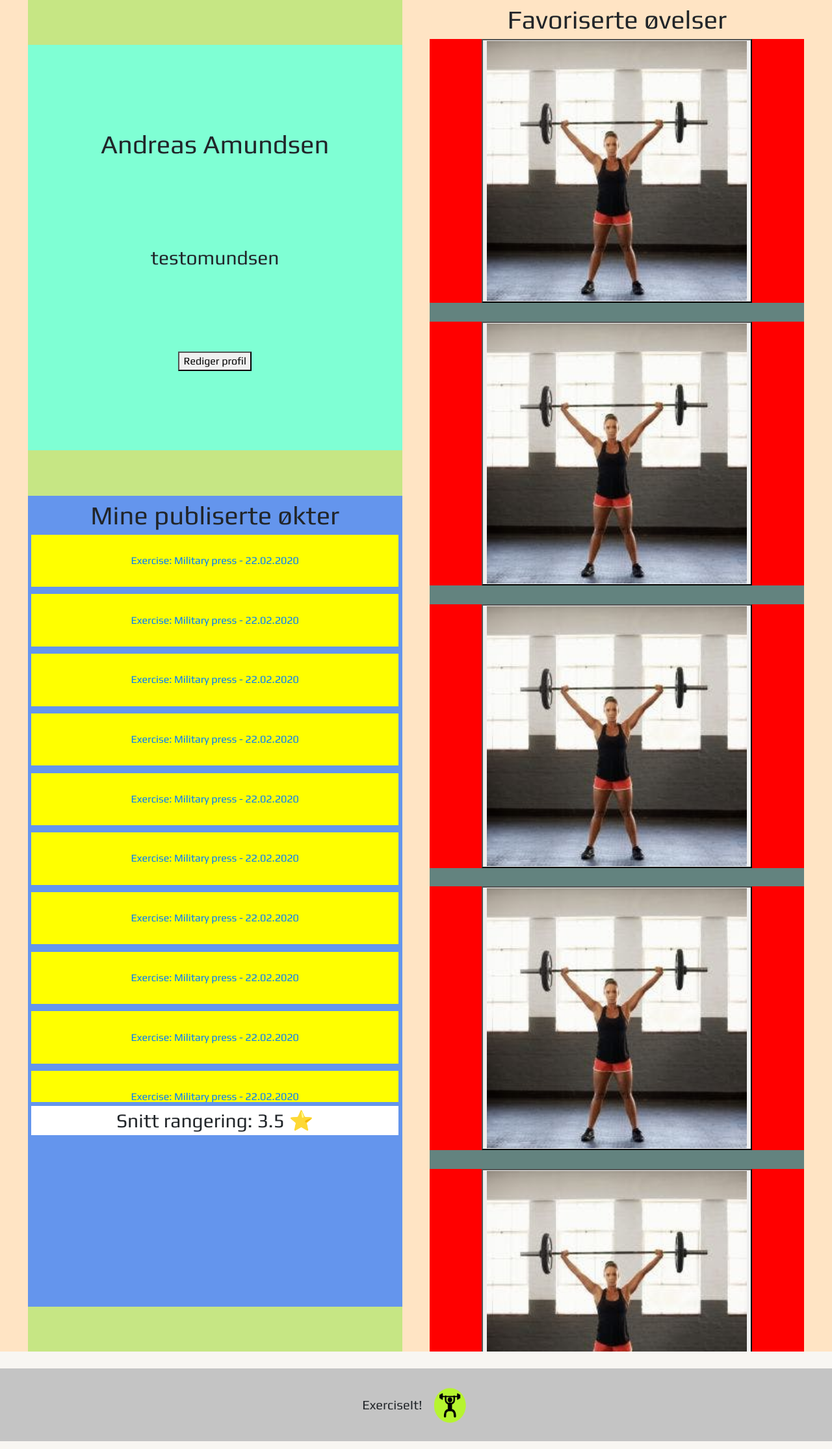
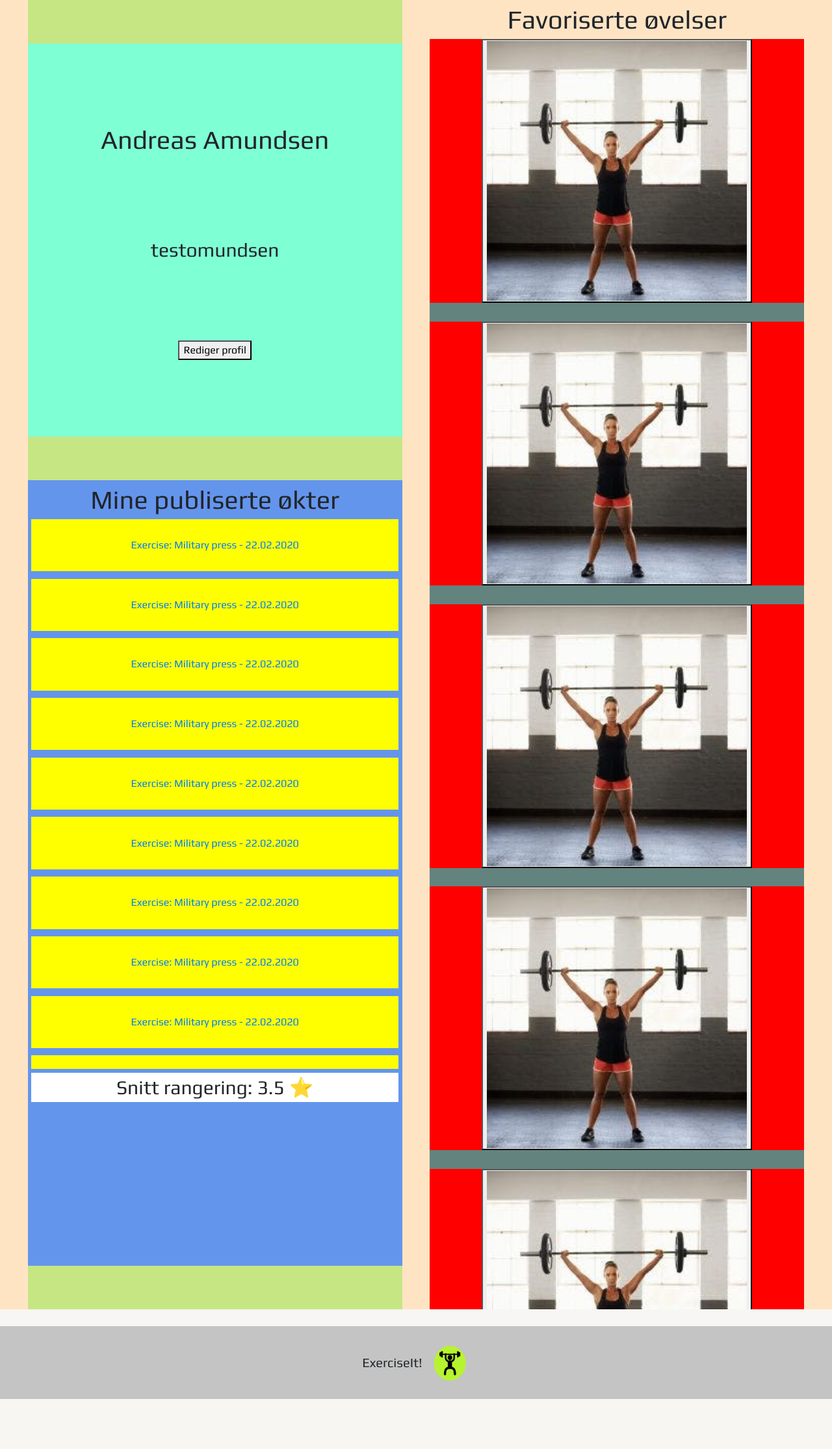
Before and after one commit to sigrunnu/programvareutviklingV2020, a Django app: page /profile/ in a window 1280 px wide. Shown: the part 112-2342 px from the top of the page at 65% size. Run offline with Django 3.2, Linux system fonts and the light colour scheme; some libraries are stand-ins or nearby versions.

Commit message:
Further change page scaling

```diff
--- a/profile_page/static/profile_page/profile_view.css
+++ b/profile_page/static/profile_page/profile_view.css
@@ -1,9 +1,11 @@
 #profile_wrapper {
+    overflow: hidden;
+
     display: flex;
     background-color: red;
 
     width: 100%;
-    height: 80%;
+    height: 77.5%;
 
 }
 
@@ -16,7 +18,8 @@
 
     background-color: bisque;
 
-    height: 100%;
+    flex-grow: 1;
+    flex-shrink: 0;
 
 }
 
```
